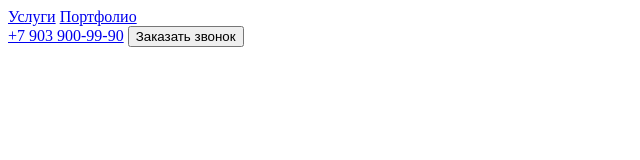
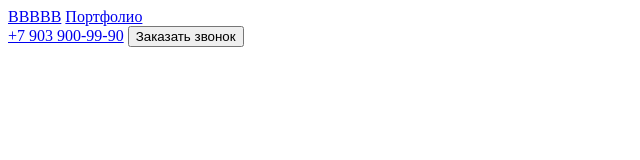
Before and after one commit to Gladis00/special-app, a plain HTML site: page index.html in a window 1280 px wide. Shown: the full height of the page, 0-640 px from the left. Drawn offline with Linux system fonts and the light colour scheme.

Commit message:
delete contakt and changed

```diff
--- a/index.html
+++ b/index.html
@@ -10,7 +10,7 @@
 <body>
     <header>
         <nav>
-            <a href="#services">Услуги</a>
+            <a href="#services">BBBBB</a>
             <a href="#portfolio">Портфолио</a>
         </nav>
         <div>
```
